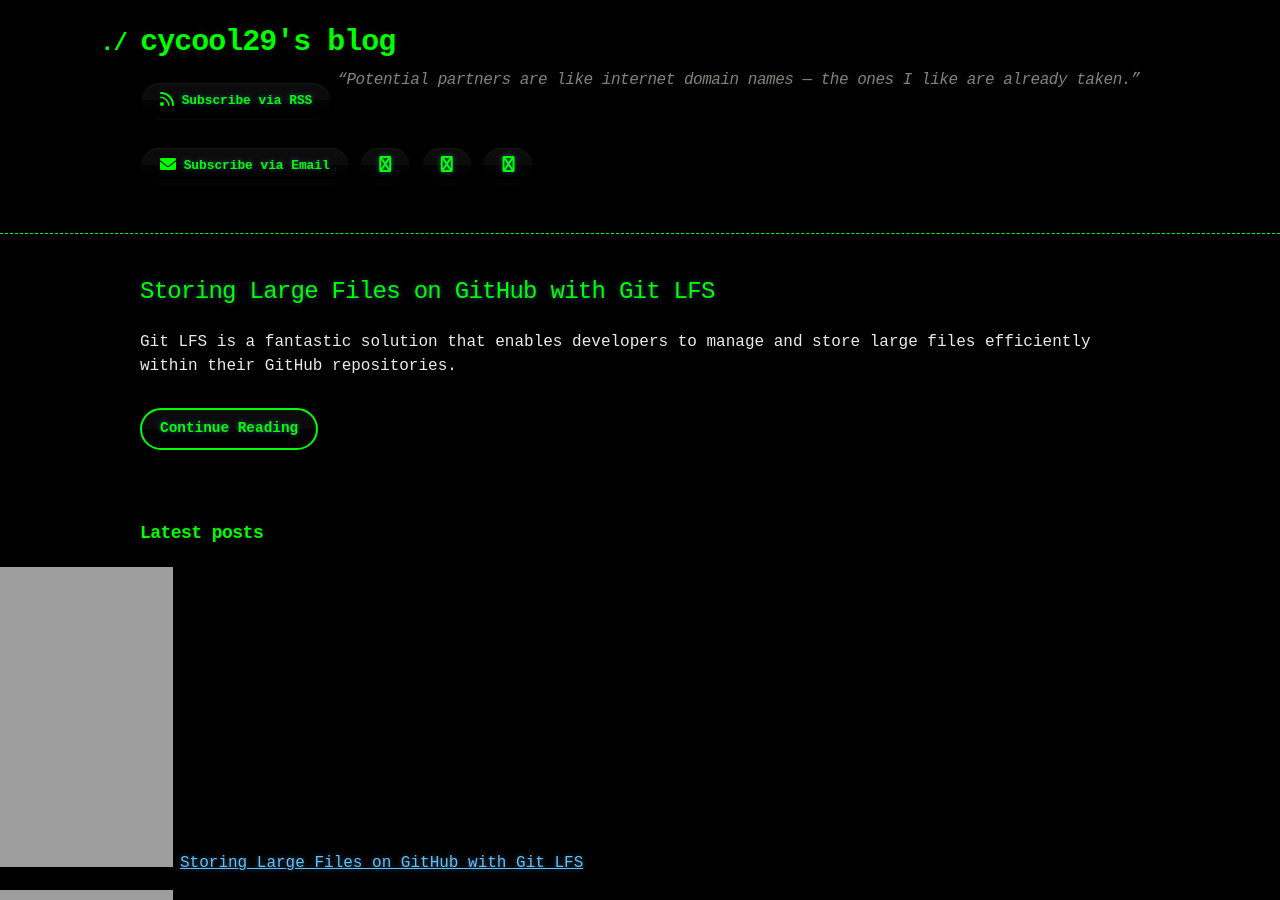
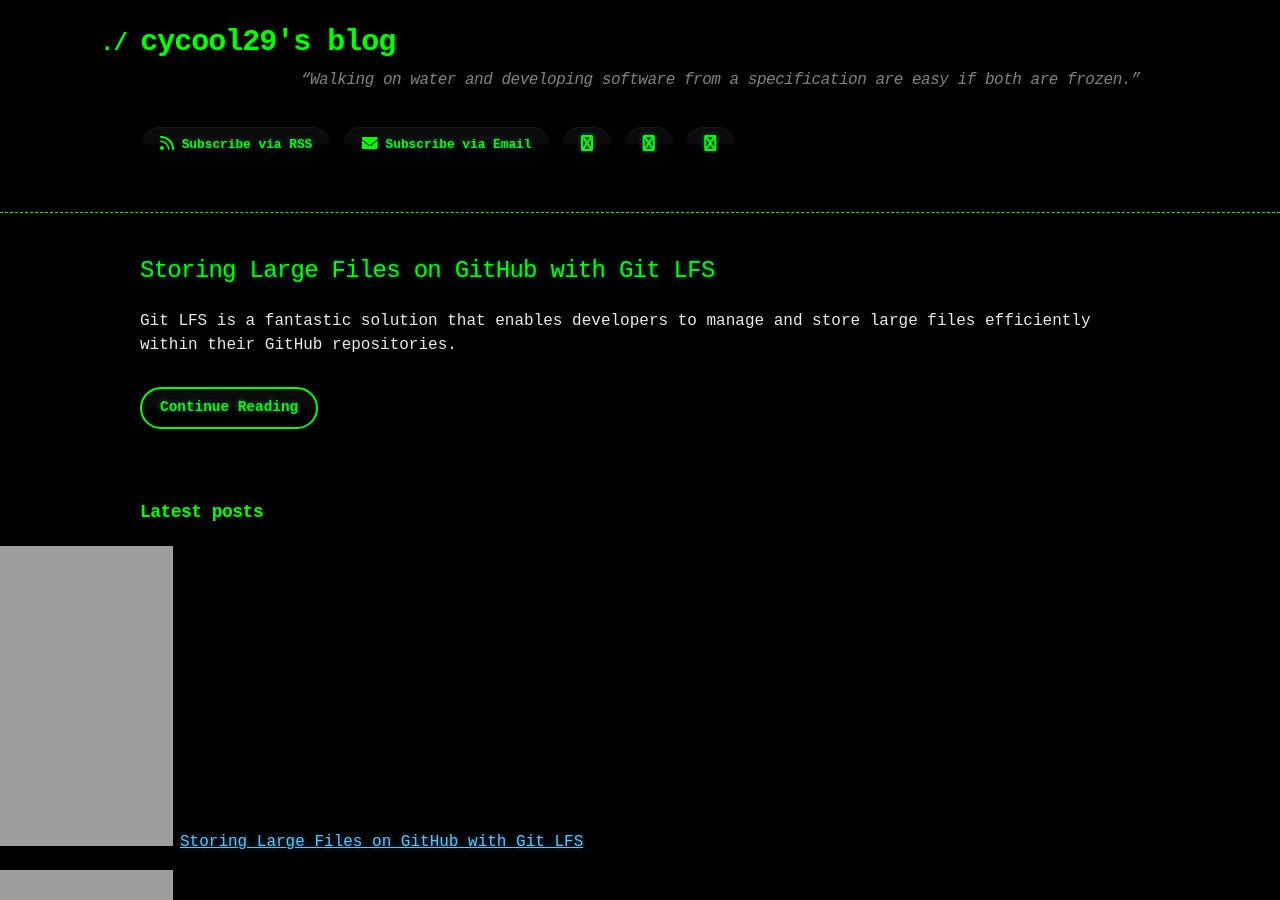
Before and after one commit to cycool29/cycool29.github.io, a Jekyll site: the page built from index.md, in a window 1280 px wide and 900 px high. Built offline with Jekyll 4.4.1, drawn with Linux system fonts in a browser that asks for light colours; a style sheet for code colours, icons or effects is not loaded.

Commit message:
Update quotes

```diff
--- a/_config.yml
+++ b/_config.yml
@@ -1,5 +1,5 @@
 title: cycool29's blog
-description: "“Potential partners are like internet domain names — the ones I like are already taken.” "
+description: "“Walking on water and developing software from a specification are easy if both are frozen.” "
 bio: A high school student. Intermediate in Python, Git, Bash. Learning JavaScript. He/Him. "
 author: cycool29
 url: https://cycool29.github.io
```
